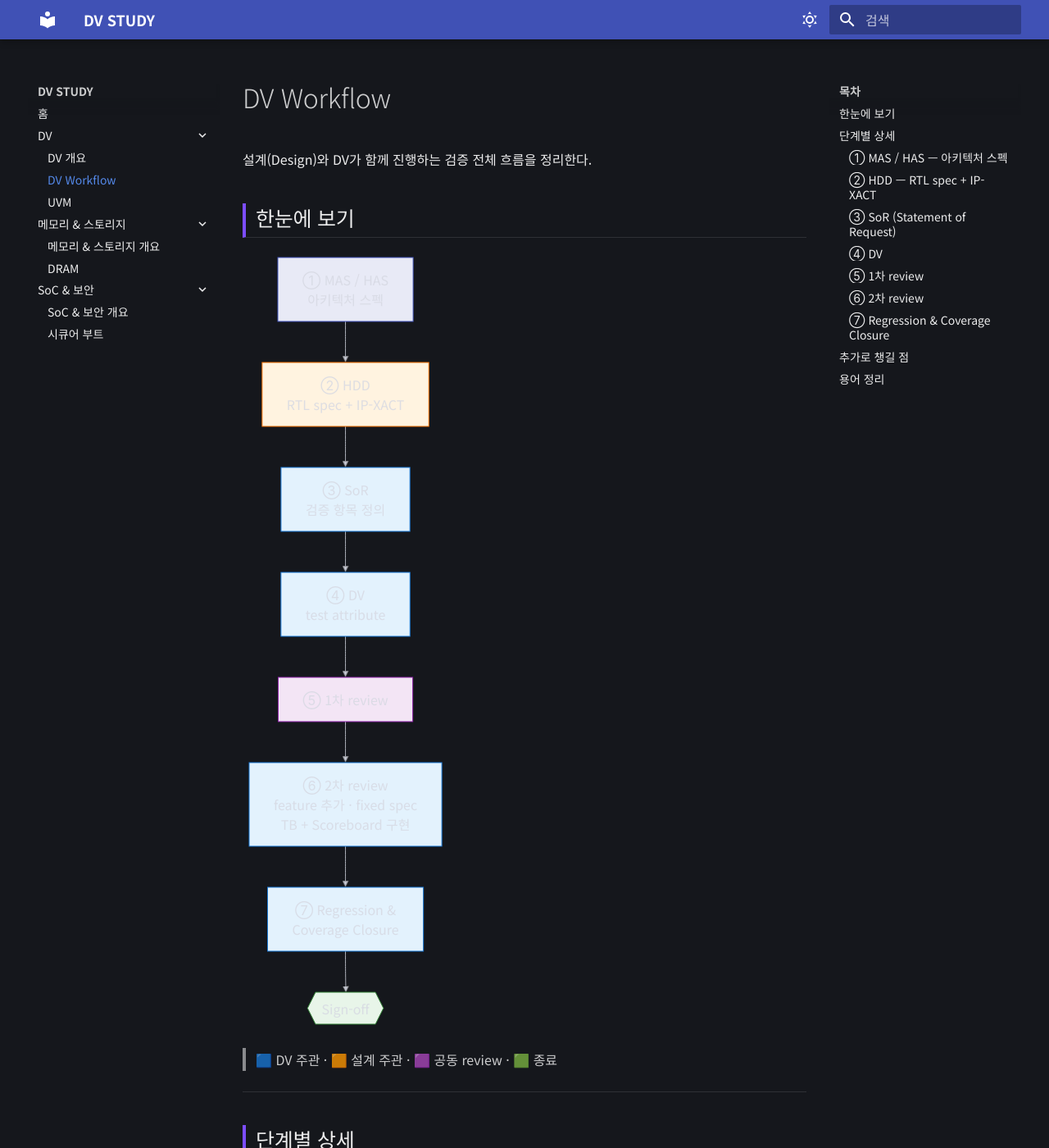
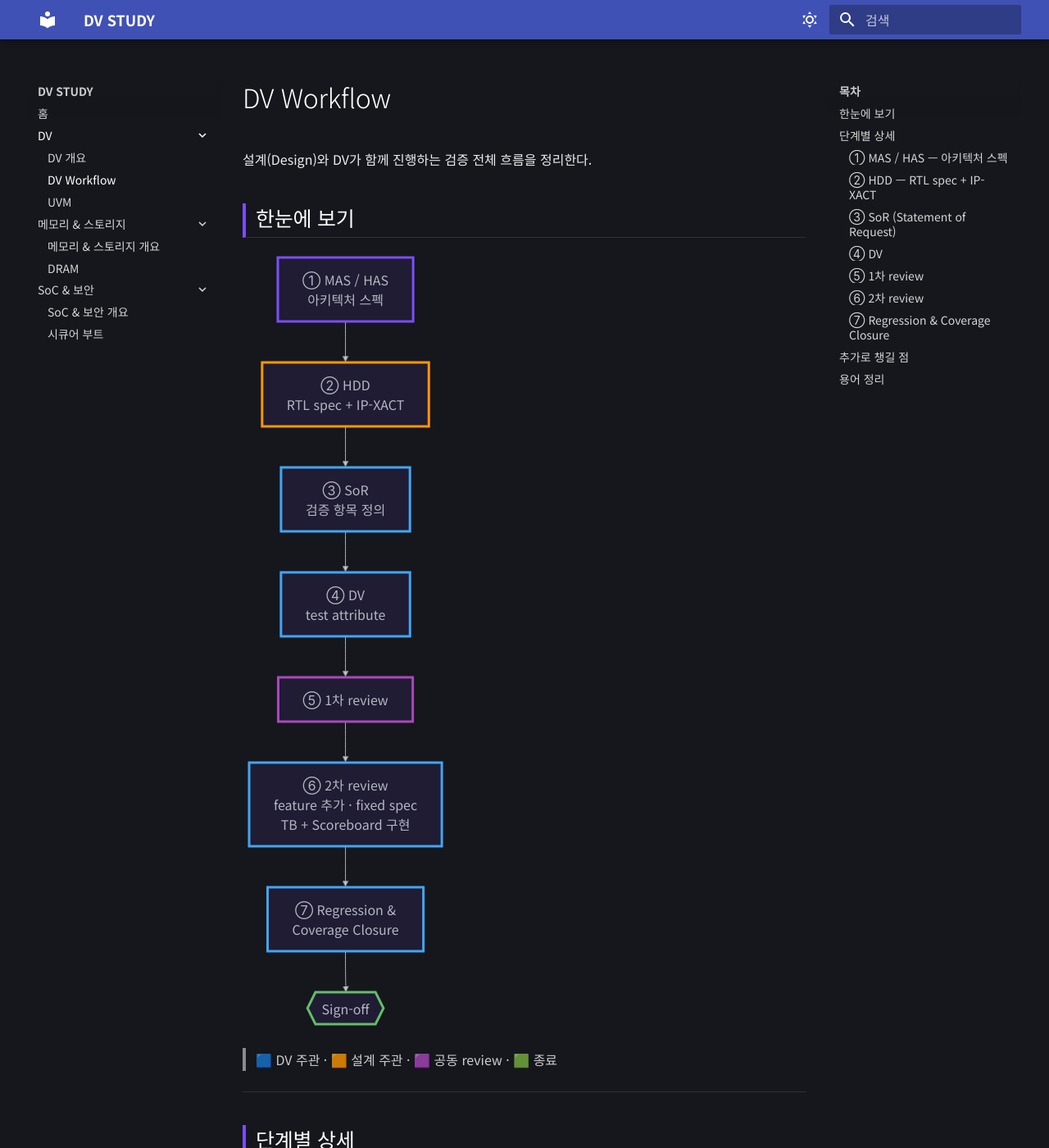
Before and after one commit to jaewoo9912/JDVS, an MkDocs documentation site: the page built from docs/dv/workflow.md, in a window 1280 px wide and 1400 px high. Shown: the whole window at 82% size. Built offline with MkDocs 1.6.1 and Material for MkDocs 9.7.7, drawn with Linux system fonts in a browser that asks for light colours.

Commit message:
[+] Edit theme of the pages #4

````diff
--- a/docs/dv/workflow.md
+++ b/docs/dv/workflow.md
@@ -14,11 +14,12 @@ flowchart TD
     F --> G["⑦ Regression &<br/>Coverage Closure"]:::dv
     G --> H{{"Sign-off"}}:::signoff
 
-    classDef joint fill:#e8eaf6,stroke:#3f51b5,color:#1a237e;
-    classDef design fill:#fff3e0,stroke:#ef6c00,color:#e65100;
-    classDef dv fill:#e3f2fd,stroke:#1976d2,color:#0d47a1;
-    classDef review fill:#f3e5f5,stroke:#8e24aa,color:#4a148c;
-    classDef signoff fill:#e8f5e9,stroke:#2e7d32,color:#1b5e20;
+    %% 글자/배경은 테마가 자동 처리 → 색 구분은 테두리로만 (라이트/다크 모두 가독성 유지)
+    classDef joint stroke:#7c4dff,stroke-width:3px;
+    classDef design stroke:#ff9800,stroke-width:3px;
+    classDef dv stroke:#42a5f5,stroke-width:3px;
+    classDef review stroke:#ab47bc,stroke-width:3px;
+    classDef signoff stroke:#66bb6a,stroke-width:3px;
 ```
 
 > 🟦 DV 주관 · 🟧 설계 주관 · 🟪 공동 review · 🟩 종료
--- a/docs/stylesheets/extra.css
+++ b/docs/stylesheets/extra.css
@@ -7,6 +7,24 @@
   --md-default-fg-color--light: rgba(255, 255, 255, 0.78);
   --md-default-fg-color--lighter: rgba(255, 255, 255, 0.5);
   --md-typeset-color: rgba(255, 255, 255, 0.92);
+}
+
+/* 다크 모드 제목(H1~H4)은 순백으로 더 밝게 */
+[data-md-color-scheme="slate"] .md-typeset h1,
+[data-md-color-scheme="slate"] .md-typeset h2,
+[data-md-color-scheme="slate"] .md-typeset h3,
+[data-md-color-scheme="slate"] .md-typeset h4 {
+  color: #ffffff;
+}
+
+/* 다크 모드 사이드바/상단 메뉴(DV 개요, DV Workflow, UVM ...) 글자 밝게 */
+[data-md-color-scheme="slate"] .md-nav__link {
+  color: rgba(255, 255, 255, 0.82);
+}
+[data-md-color-scheme="slate"] .md-nav__link:hover,
+[data-md-color-scheme="slate"] .md-nav__link--active,
+[data-md-color-scheme="slate"] .md-nav__item--active > .md-nav__link {
+  color: #ffffff;
 }
 
 /* 본문 가독성: 줄간격·문단 여백 */
````
